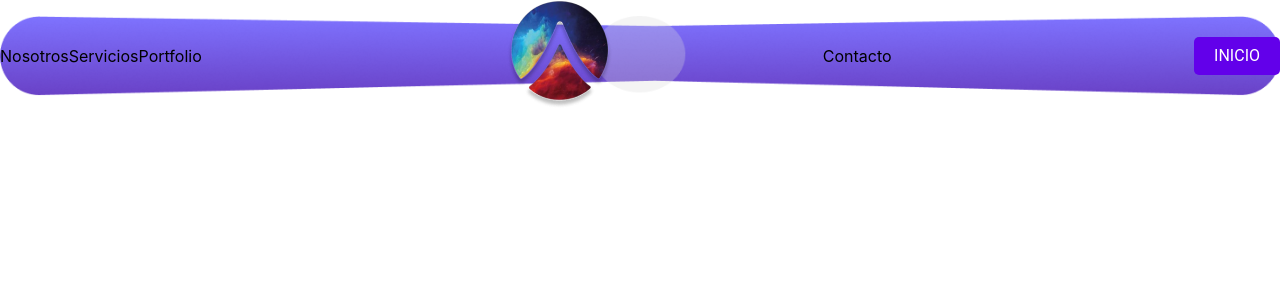
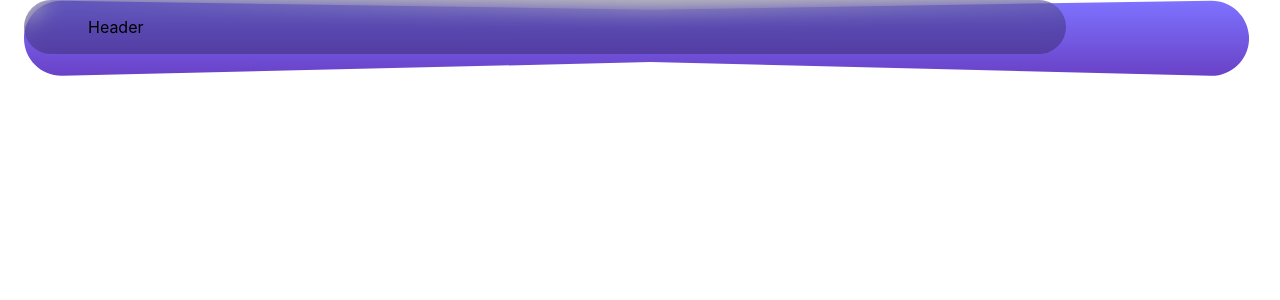
Before and after one commit to JuanBenega/ainova-web, a React (Create React App) app: page / in a window 1280 px wide. Shown: the top 300 px of the page. Built offline with nearby package versions, Linux system fonts and the light colour scheme.

Commit message:
implementación del fondo del header

```diff
--- a/src/components/Header.jsx
+++ b/src/components/Header.jsx
@@ -1,12 +1,10 @@
-import '../scss/components/_header.scss'
+import "../scss/components/_header.scss";
 
-import logo from '../assets/ainovaLogo.png'
+import logo from "../assets/ainovaLogo.png";
 
 import Button from "./Button";
 
-
 const Header = () => {
-
   //declaración de funciones
   const handleClick = () => {
     alert("Botón presionado!");
@@ -14,29 +12,48 @@ const Header = () => {
 
   return (
     <header className="header">
-            <nav className='headerNav'>
+      {/* <svg
+        xmlns="http://www.w3.org/2000/svg"
+        width="1440"
+        height="89"
+        viewBox="0 0 50 50"
+        fill="none"
+      >
+        <path
+          d="M0 44.8174C0 20.177 20.1746 0.308166 44.8122 0.684504L736.5 11.25L1395.2 0.716469C1419.82 0.322641 1440 20.1784 1440 44.8089C1440 69.5863 1419.59 89.5003 1394.82 88.8937L736.5 72.7734L45.1702 88.9435C20.3961 89.5229 0 69.5983 0 44.8174Z"
+          fill="url(#paint0_linear_282_14068)"
+        />
+        <defs>
+          <linearGradient
+            id="paint0_linear_282_14068"
+            x1="720"
+            y1="0"
+            x2="720"
+            y2="90"
+            gradientUnits="userSpaceOnUse"
+          >
+            <stop stop-color="#7E73FF" />
+            <stop offset="1" stop-color="#6941C6" />
+          </linearGradient>
+        </defs>
+      </svg> */}
+      <nav className="headerNav">
+        <p>Header</p>
+        {/* <div className="headerMenuContainer">
                     <li className='headerMenu'>
-                    <p>
-                        Nosotros
-                    </p>
-                    <p>
-                        Servicios
-                    </p>
-                    <p>
-                        Portfolio
-                    </p>
+                        <p>Nosotros</p>
+                        <p>Servicios</p>
+                        <p>Portfolio</p>
                     </li>
+                </div>
                 <div className="headerLogo">
                     <img src={logo} alt="AINOVA Logo" />
                 </div>
                 <p>Contacto</p>
-                <Button text="INICIO" onClick={handleClick}/>
+                <Button text="INICIO" onClick={handleClick}/> */}
       </nav>
     </header>
-    )
-
-
-
-}
+  );
+};
 
 export default Header;
--- a/src/css/main.css
+++ b/src/css/main.css
@@ -1,5 +1,5 @@
 @import 'normalize.css';
-.header .headerNav .headerMenu, .header .headerNav {
+.header .headerNav .headerMenuContainer, .header .headerNav {
   display: flex;
   justify-content: space-between;
   align-items: center;
@@ -19,22 +19,31 @@
   background-color: #3700b3;
 }
 
-.header .headerNav .headerMenu, .header .headerNav {
+.header .headerNav .headerMenuContainer, .header .headerNav {
   display: flex;
   justify-content: space-between;
   align-items: center;
 }
 
 .header {
-  background-image: url("../../assets/headerBackground.png");
+  background-image: url("../../assets/headerBackground.svg");
   background-size: contain;
-  background-position: center;
   background-repeat: no-repeat;
-  width: 100%;
+  width: 95.7%;
+  height: 89px;
   box-sizing: border-box;
+  margin: 0 1.5rem;
 }
 .header .headerNav {
   flex-direction: row;
+  width: 74.6%;
+  padding: 2px 64px;
+  border-radius: 30px;
+  background: rgba(0, 0, 0, 0.25);
+  backdrop-filter: blur(10px);
+}
+.header .headerNav .headerMenuContainer .headerMenu {
+  display: flex;
 }
 .header .headerNav .headerLogo {
   width: 1rem;
--- a/src/scss/components/_header.scss
+++ b/src/scss/components/_header.scss
@@ -1,21 +1,36 @@
 @import '../utils/extends';
 
 .header {
-    background-image: url('../../assets/headerBackground.png');
-    background-size: contain;
-    background-position: center;
+    background-image: url('../../assets/headerBackground.svg');
+     background-size: contain;
+    // background-position: center;
     background-repeat: no-repeat;
-    width: 100%;
+
+    width: 95.7%;
+     height: 89px;
+
     box-sizing: border-box;
-    //padding: 1rem 2rem;
+    margin: 0 1.5rem;
     //overflow: hidden;
 
     .headerNav{
         flex-direction: row;
         @extend %flex;
+        width: 74.6%;
+        padding: 2px 64px;
 
-        .headerMenu {
+        border-radius: 30px;
+        background: rgba(0, 0, 0, 0.25);
+        backdrop-filter: blur(10px);
+
+        .headerMenuContainer {
+
             @extend %flex;
+
+            .headerMenu {
+                display: flex;
+            }
+
         }
 
         .headerLogo {
```
Also changed, not shown: src/assets/headerBackground.svg (added), 1 other file (tests, documents, lock files or other folders). Lines whose indentation alone changed are shown as unchanged.
